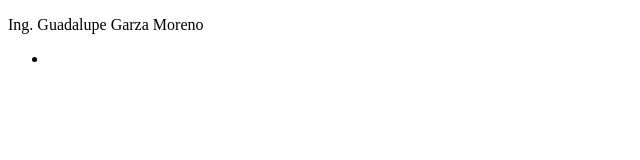
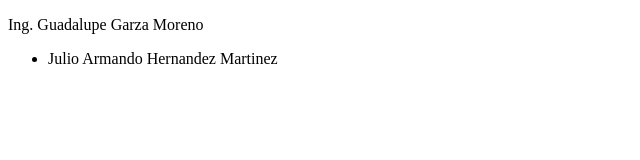
Before and after one commit to ggarzam88/taller, a plain HTML site: page participantes.html in a window 1280 px wide. Shown: the whole page, without its empty margins (0-640 px from the left). Drawn offline with Linux system fonts and the light colour scheme.

Commit message:
participantes

```diff
--- a/participantes.html
+++ b/participantes.html
@@ -9,7 +9,7 @@
 <body>
   <p>Ing. Guadalupe Garza Moreno</p>
   <ul>
-    <li></li>
+    <li>Julio Armando Hernandez Martinez</li>
   </ul>
 </body>
 </html>
```
